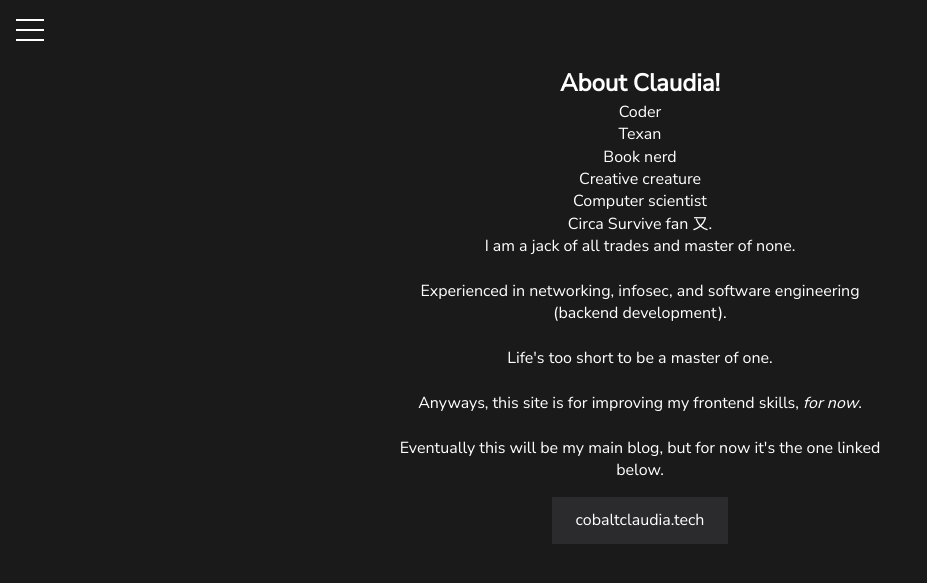
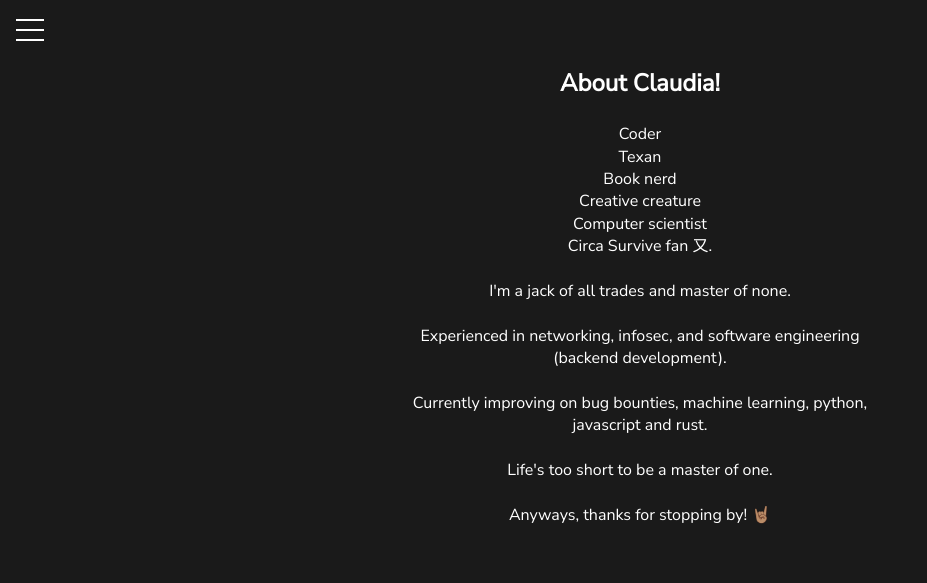
Before and after one commit to cobaltclaudia/cobaltclaudia.github.io, a Jekyll site: the page aboutme.html, which Jekyll copies as it is, in a window 1280 px wide. Shown: the top 583 px of the page, without its empty margins (0-927 px from the left). Built offline with Jekyll 4.4.1, drawn with Linux system fonts in a browser that asks for light colours.

Commit message:
Update aboutme

```diff
--- a/aboutme.html
+++ b/aboutme.html
@@ -20,7 +20,7 @@
             <div>
                 <ul>
                     <li><a href="index.html">Home</a></li>
-                    <li><a href="aboutme.html">About</a></li>
+                    <li><a href="about.html">About</a></li>
                     <li><a href="tv.html">TV</a></li>
                     <li><a href="posts.html">Blog</a></li>
                     <li><a href="socials.html">Socials</a></li>
@@ -35,23 +35,23 @@
         <br><br><br>
         <center>
         <h2>About Claudia!</h2>
+            <br>
         Coder <br>
         Texan <br>
         Book nerd <br>
         Creative creature <br>
         Computer scientist<br>
-        Circa Survive fan 又.<br>
+        Circa Survive fan 又.<br><br>
 
-            I am a jack of all trades and master of none.<br><br>
+        I'm a jack of all trades and master of none.<br><br>
 
-            Experienced in networking, infosec, and software engineering (backend development).<br><br>
+        Experienced in networking, infosec, and software engineering (backend development).<br><br>
 
-            Life's too short to be a master of one.<br><br>
+        Currently improving on bug bounties, machine learning, python, javascript and rust.<br><br>
 
-            Anyways, this site is for improving my frontend skills, <i>for now</i>.<br><br>
+        Life's too short to be a master of one.<br><br>
 
-            Eventually this will be my main blog, but for now it's the one linked below.<br>
-            <a href="https://cobaltclaudia.tech" class="btn"> cobaltclaudia.tech</a>
+        Anyways, thanks for stopping by! 🤘🏽 <br><br>
         </center>
     </div>
 </header>
```
Also changed, not shown: other parts of aboutme.html (+1 -1 lines).
